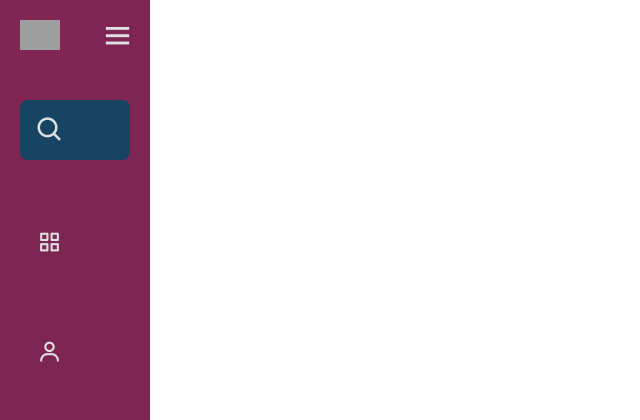
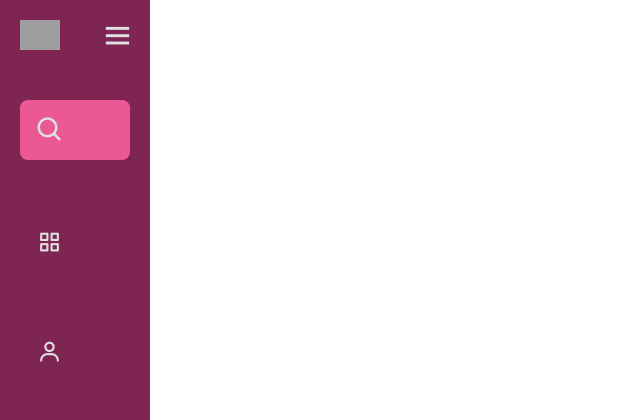
Before and after one commit to yato515/Proyecto-refettorio, a PHP site: page /menu.php in a window 1280 px wide. Shown: the top 420 px of the page, without its empty margins (0-640 px from the left). Run offline with PHP 8.4, Linux system fonts and the light colour scheme; grey boxes are pictures that could not be loaded.

Commit message:
Ahora si el bueno

```diff
--- a/estilos.css
+++ b/estilos.css
@@ -7,7 +7,7 @@
 
 :root {
     --blanco: #E0E0E0;
-    --azul-opacidad: #184463;
+    --azul-opacidad: #ec5894;
     --bg-menu: #7e2553;
     --bg-body: #ec5894;
 }
```
